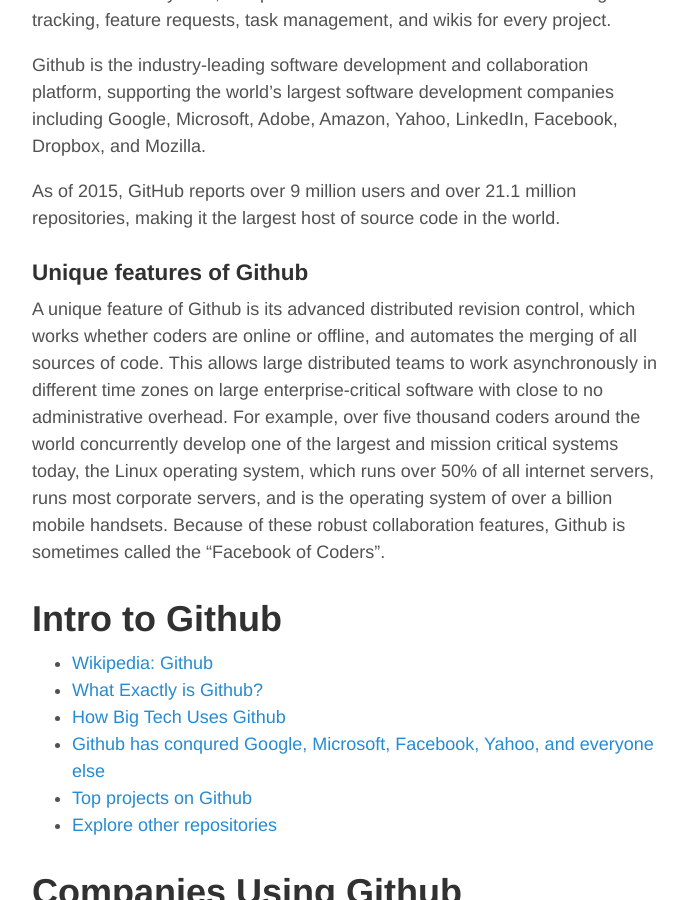
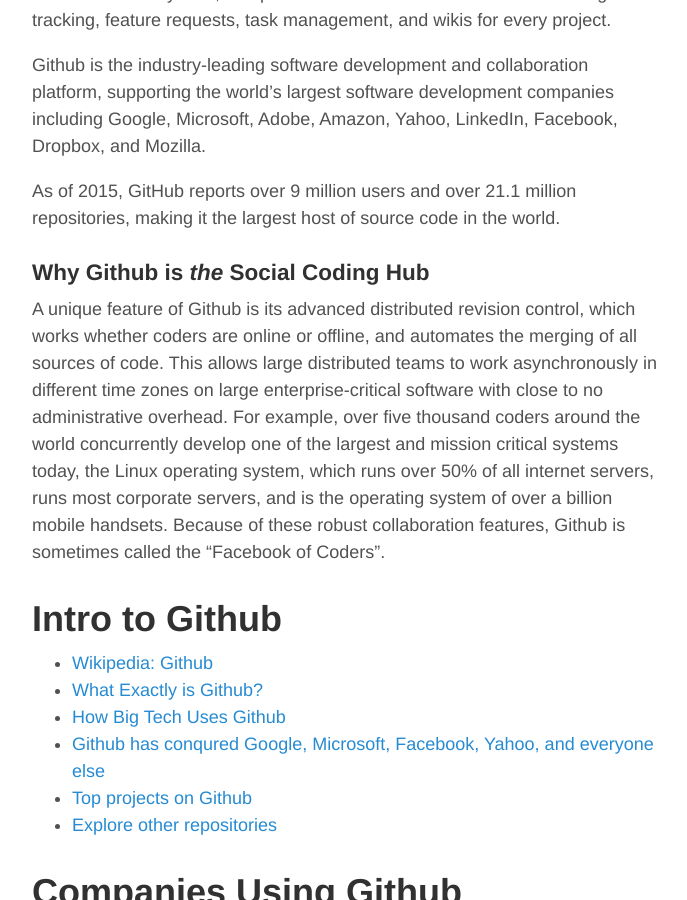
Before and after one commit to healthschema/healthschema.github.io, a Jekyll site: the page built from _posts/2015-08-20-github-intro.md, in a window 1280 px wide and 900 px high, scrolled down 491 px. Shown: the whole window, without its empty margins (293-980 px from the left). Built offline with Jekyll 4.4.1, drawn with Linux system fonts in a browser that asks for light colours.

Commit message:
Update 2015-08-20-github-intro.md

```diff
--- a/_posts/2015-08-20-github-intro.md
+++ b/_posts/2015-08-20-github-intro.md
@@ -15,7 +15,7 @@
 As of 2015, GitHub reports over 9 million users and over 21.1 million repositories, making it the largest host of source code in the world.
 
 
-### Unique features of Github
+### Why Github is *the* Social Coding Hub
 A unique feature of  Github is its advanced  distributed revision control, which works whether coders are online or offline, and automates the merging of all sources of code. This allows large distributed teams to work asynchronously in different time zones on large enterprise-critical software with close to no administrative overhead. For example, over five thousand coders around the world concurrently develop one of the largest and mission critical systems today, the Linux operating system, which runs over 50% of all internet servers, runs most corporate servers, and is the operating system of over a billion mobile handsets. Because of these robust collaboration features, Github is sometimes called the "Facebook of Coders".
 
 
```
